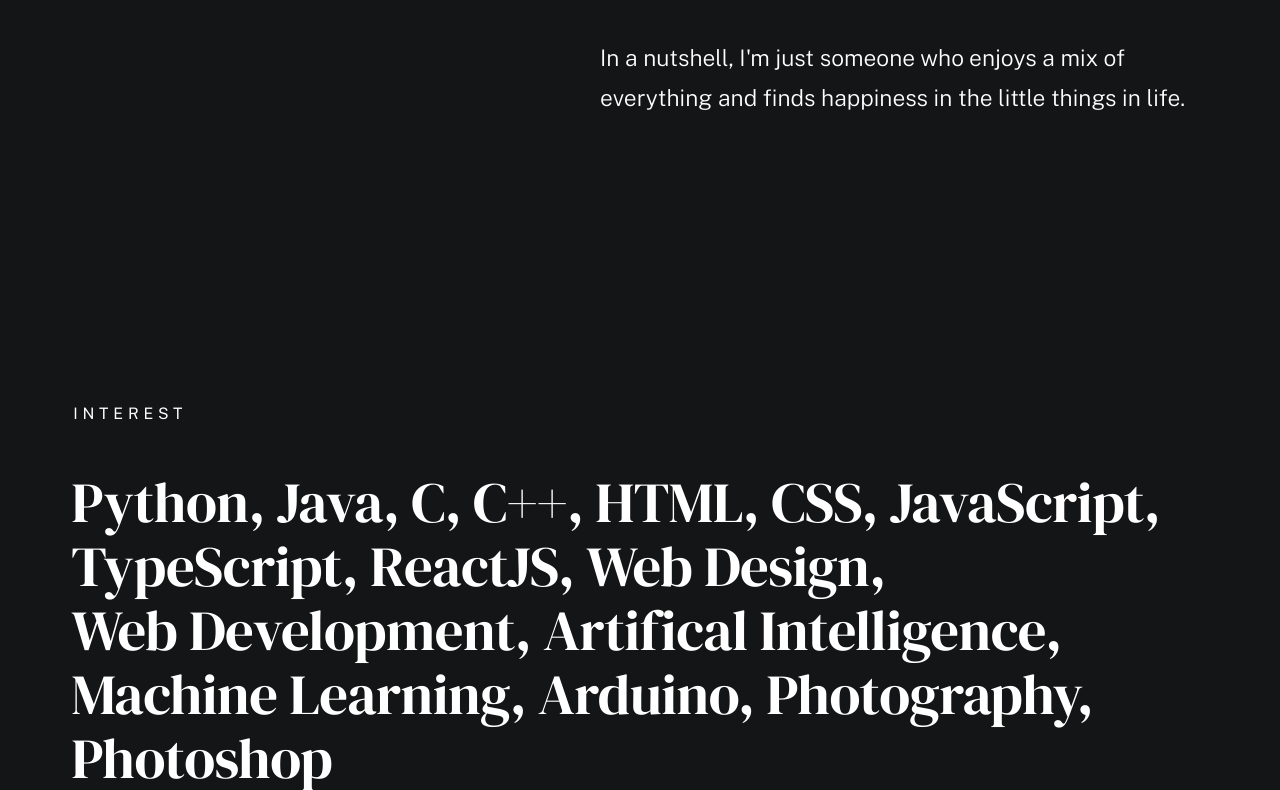
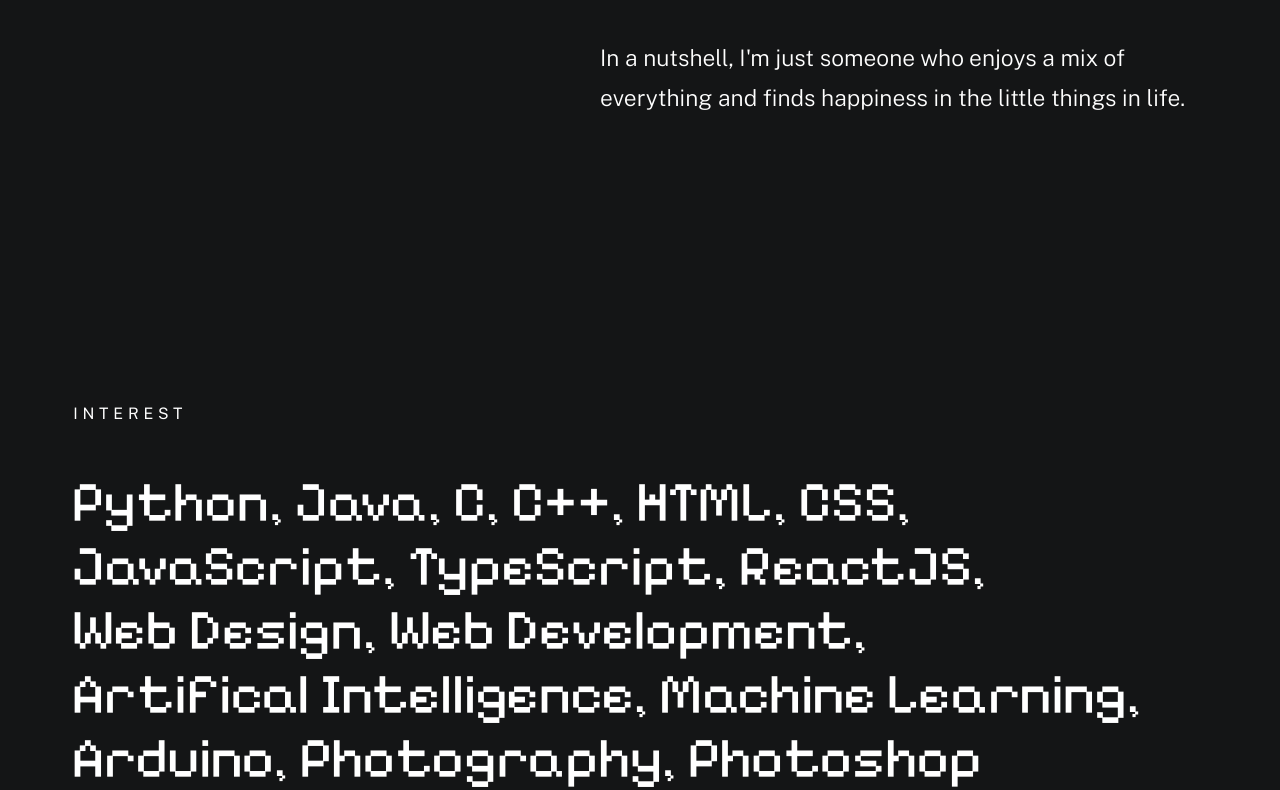
Before and after one commit to aryanverma-a/sub-portfolio, a plain HTML site: page index.html in a window 1280 px wide. Shown: the part 2010-2800 px from the top of the page. Drawn offline with nearby package versions, Linux system fonts and the light colour scheme; a web font is replaced by a local one.

Commit message:
Update styles.css

```diff
--- a/css/styles.css
+++ b/css/styles.css
@@ -1,7 +1,4 @@
 /* ===================================================================
- * Luther Main Stylesheet
- * Template Ver. 1.0.0
- * 02-15-2021
  * ------------------------------------------------------------------
  *
  * TOC:
@@ -76,11 +73,11 @@
  * ## fonts
  * ------------------------------------------------------------------- */
 @import url("https://fonts.googleapis.com/css2?family=DM+Serif+Display&family=DM+Serif+Text:ital@0;1&family=Public+Sans:ital,wght@0,300;0,400;0,500;0,600;0,700;1,300;1,400;1,500;1,600;1,700&display=swap");
-
+@import url('https://fonts.googleapis.com/css2?family=Pixelify+Sans:wght@400..700&display=swap');
 :root {
 
     --font-1 : "Public Sans", sans-serif;
-    --font-2 : "DM Serif Display", serif;
+    --font-2 : "Pixelify Sans", sans-serif;
 
     /* monospace
     */
```
